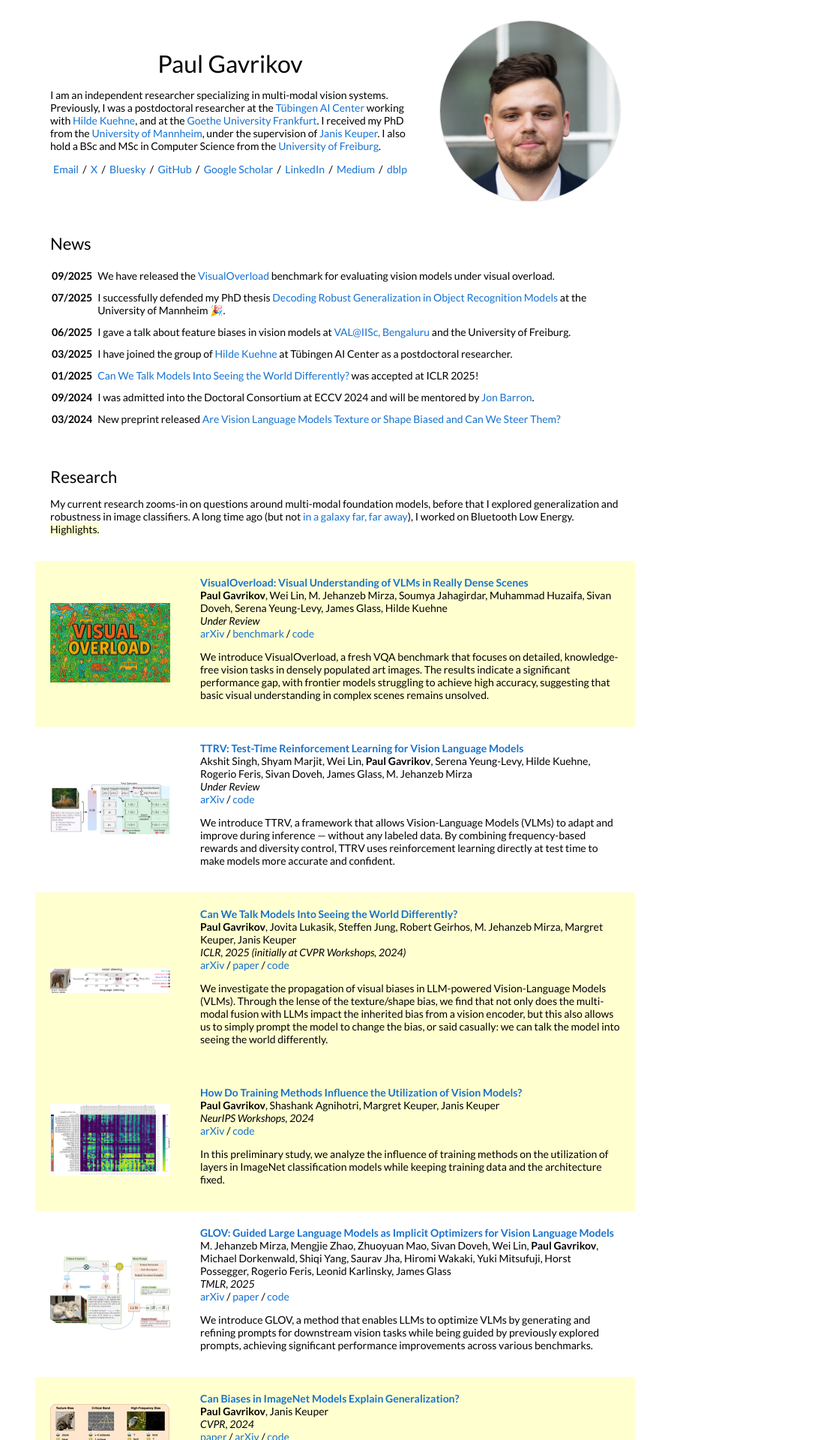
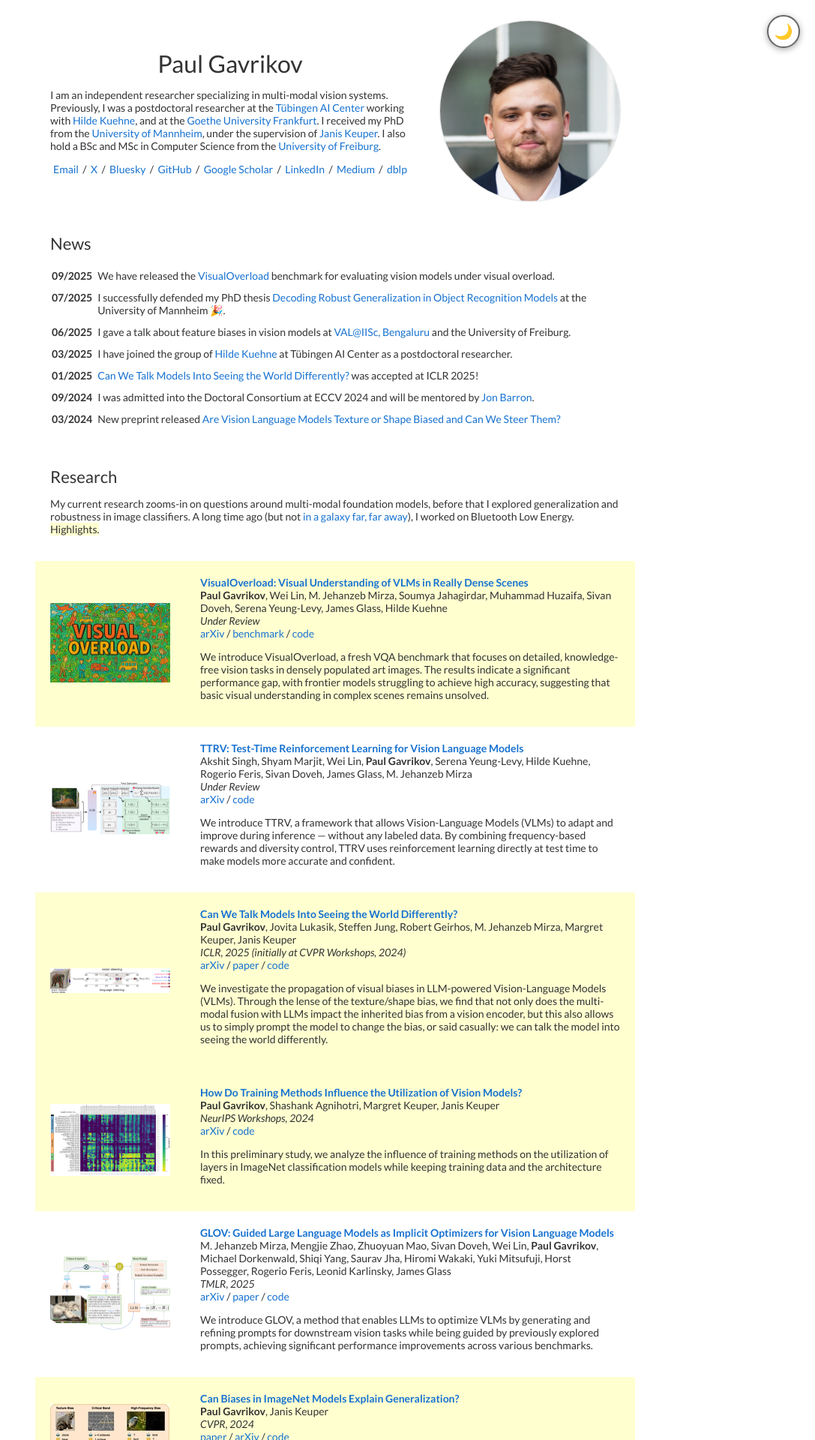
Before and after one commit to paulgavrikov/paulgavrikov.github.io, a Jekyll site: the page built from _posts/2018-05-15-intro.markdown, in a window 1280 px wide. Shown: the top 1920 px of the page at 75% size, without its empty margins (193-1280 px from the left). Built offline with Jekyll 4.4.1, drawn with Linux system fonts in a browser that asks for light colours.

Commit message:
adding dark mode

```diff
--- a/_layouts/default.html
+++ b/_layouts/default.html
@@ -1,5 +1,5 @@
 <!DOCTYPE HTML>
-<html lang="en">
+<html lang="en" data-theme="light">
 
 <head>
   <!-- Google tag (gtag.js) -->
@@ -23,9 +23,24 @@
   <link href="https://fonts.googleapis.com/css?family=Lato:400,700,400italic,700italic" rel="stylesheet"
     type="text/css">
 
+  <!-- Theme initialization (prevents flash of wrong theme) -->
+  <script>
+    (function () {
+      const savedTheme = localStorage.getItem('theme');
+      const prefersDark = window.matchMedia('(prefers-color-scheme: dark)').matches;
+      const theme = savedTheme || (prefersDark ? 'dark' : 'light');
+      document.documentElement.setAttribute('data-theme', theme);
+    })();
+  </script>
+
 </head>
 
 <body>
+  <!-- Theme Toggle Button -->
+  <button class="theme-toggle" id="theme-toggle" aria-label="Toggle dark mode" title="Toggle dark mode">
+    <span id="theme-icon">🌙</span>
+  </button>
+
   <table
     style="width:100%;max-width:800px;border:0px;border-spacing:0px;border-collapse:separate;margin-right:auto;margin-left:auto;">
     <tr style="padding:0px">
@@ -91,7 +106,7 @@
               <p>My current research zooms-in on questions around multi-modal foundation models, before that I explored
                 generalization and robustness in image classifiers. A long time ago (but not <a
                   href="https://en.wikipedia.org/wiki/Star_Wars_opening_crawl">in a galaxy far, far away</a>), I worked
-                on Bluetooth Low Energy. <span style="background-color:#ffffd0">Highlights.</span>
+                on Bluetooth Low Energy. <span class="highlight">Highlights.</span>
               </p>
             </td>
           </tr>
@@ -102,7 +117,7 @@
 
           {% for year in (2018..2099) reversed %}
           {% for publication in site.data.publications %}{% if publication.time == year %}
-          <tr{% if publication.highlight %} bgcolor="#ffffd0" {% endif %}>
+          <tr{% if publication.highlight %} class="highlight-row" {% endif %}>
             <td style="padding:2.5%;width:25%;vertical-align:middle;min-width:120px">
               {% if publication.image %}
               <img src="{{publication.image}}" alt="{{publication.title}}"
@@ -203,4 +218,35 @@
   </table>
 </body>
 
+<script>
+  // Theme Toggle Functionality
+  const themeToggle = document.getElementById('theme-toggle');
+  const themeIcon = document.getElementById('theme-icon');
+
+  function updateIcon(theme) {
+    themeIcon.textContent = theme === 'dark' ? '☀️' : '🌙';
+  }
+
+  // Set initial icon based on current theme
+  updateIcon(document.documentElement.getAttribute('data-theme'));
+
+  themeToggle.addEventListener('click', () => {
+    const currentTheme = document.documentElement.getAttribute('data-theme');
+    const newTheme = currentTheme === 'dark' ? 'light' : 'dark';
+
+    document.documentElement.setAttribute('data-theme', newTheme);
+    localStorage.setItem('theme', newTheme);
+    updateIcon(newTheme);
+  });
+
+  // Listen for system theme changes
+  window.matchMedia('(prefers-color-scheme: dark)').addEventListener('change', (e) => {
+    if (!localStorage.getItem('theme')) {
+      const newTheme = e.matches ? 'dark' : 'light';
+      document.documentElement.setAttribute('data-theme', newTheme);
+      updateIcon(newTheme);
+    }
+  });
+</script>
+
 </html>
--- a/style.scss
+++ b/style.scss
@@ -12,14 +12,51 @@
 /**************/
 /* BASE RULES */
 /**************/
+
+/* Theme Variables */
+:root {
+  --bg-color: #ffffff;
+  --text-color: #333333;
+  --text-muted: #666666;
+  --link-color: #1772d0;
+  --link-hover: #f09228;
+  --highlight-bg: #ffffd0;
+  --shadow-color: rgba(0, 0, 0, 0.35);
+  --scrollbar-bg: #f0f0f0;
+  --scrollbar-thumb: #c0c0c0;
+}
+
+[data-theme="dark"] {
+  --bg-color: #1a1a1a;
+  --text-color: #e4e4e4;
+  --text-muted: #b0b0b0;
+  --link-color: #64b5f6;
+  --link-hover: #ffb74d;
+  --highlight-bg: #3a3a28;
+  --shadow-color: rgba(0, 0, 0, 0.6);
+  --scrollbar-bg: #3d3d3d;
+  --scrollbar-thumb: #5a5a5a;
+}
+
+html {
+  background-color: var(--bg-color);
+  transition: background-color 0.3s ease;
+}
+
+body {
+  background-color: var(--bg-color);
+  color: var(--text-color);
+  transition: background-color 0.3s ease, color 0.3s ease;
+}
+
 a {
-  color: #1772d0;
+  color: var(--link-color);
   text-decoration: none;
 }
 
 a:focus,
 a:hover {
-  color: #f09228;
+  color: var(--link-hover);
   text-decoration: none;
 }
 
@@ -47,7 +84,7 @@
   font-weight: normal;
   padding: 0px;
   margin: 0px;
-  display:inline;
+  display: inline;
 }
 
 h3 {
@@ -57,7 +94,7 @@
   font-display: auto;
   padding: 0px;
   margin: 0px;
-  display:inline;
+  display: inline;
 }
 
 h1 {
@@ -71,7 +108,6 @@
   margin-block-end: 14px;
   margin-left: 0px;
   margin-right: 0px;
-
 }
 
 .one {
@@ -96,12 +132,62 @@
 }
 
 span.highlight {
-  background-color: #ffffd0;
+  background-color: var(--highlight-bg);
+}
+
+/* Highlighted publications row */
+.highlight-row {
+  background-color: var(--highlight-bg);
+}
+
+/* Theme toggle button */
+.theme-toggle {
+  position: fixed;
+  top: 20px;
+  right: 20px;
+  background: var(--bg-color);
+  border: 2px solid var(--text-muted);
+  border-radius: 50%;
+  width: 44px;
+  height: 44px;
+  cursor: pointer;
+  font-size: 20px;
+  display: flex;
+  align-items: center;
+  justify-content: center;
+  transition: all 0.3s ease;
+  z-index: 1000;
+  box-shadow: 0 2px 8px var(--shadow-color);
+}
+
+.theme-toggle:hover {
+  transform: scale(1.1);
+  border-color: var(--link-color);
+}
+
+/* Scrollbar styling for news section */
+div[style*="overflow-y"] {
+  scrollbar-width: thin;
+  scrollbar-color: var(--scrollbar-thumb) var(--scrollbar-bg);
+}
+
+div[style*="overflow-y"]::-webkit-scrollbar {
+  width: 8px;
+}
+
+div[style*="overflow-y"]::-webkit-scrollbar-track {
+  background: var(--scrollbar-bg);
+}
+
+div[style*="overflow-y"]::-webkit-scrollbar-thumb {
+  background-color: var(--scrollbar-thumb);
+  border-radius: 4px;
 }
 
 #news-table td {
   padding: 5px 5px 5px 0px;
 }
+
 #news-table td:nth-child(odd) {
   vertical-align: top;
 }
@@ -110,3 +196,7 @@
 // ... Otherwise it really bloats up the top of the CSS file and makes it difficult to find the start
 //@import "highlights";
 //@import "svg-icons";
+/* Invert signature SVG in dark mode */
+[data-theme="dark"] object[data*="signature.svg"] {
+  filter: invert(1) brightness(2);
+}
```
